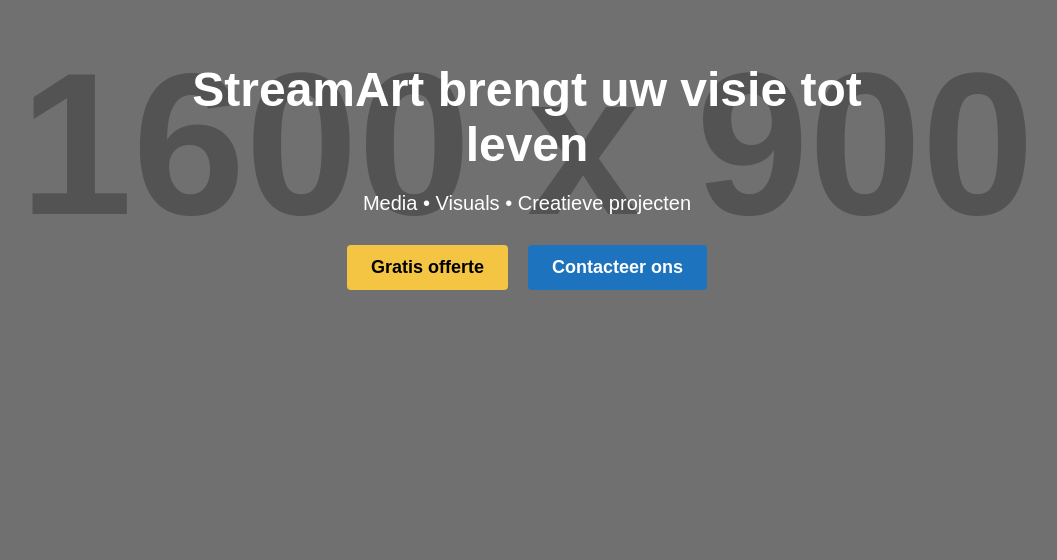
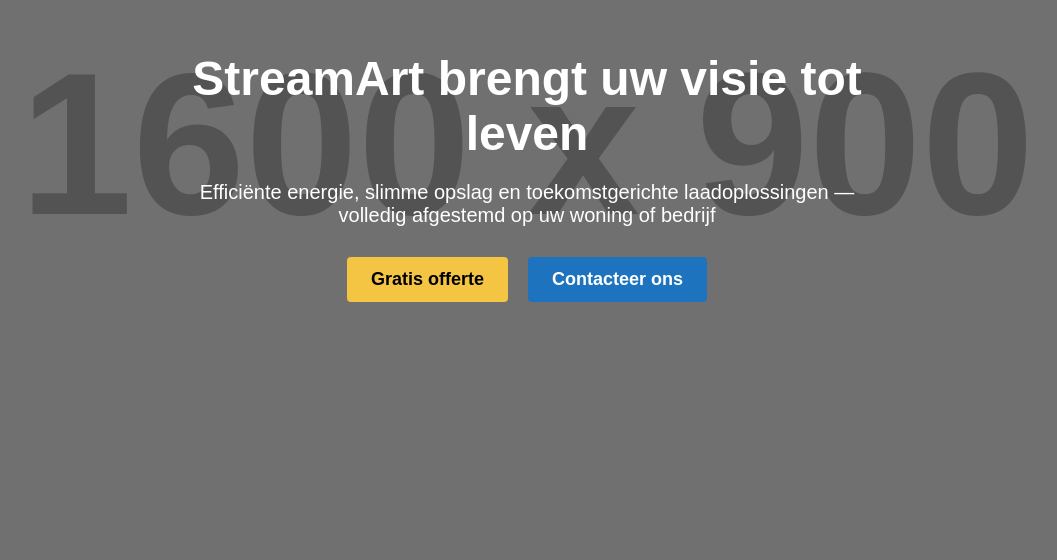
Before and after one commit to marc0909/streamart, a plain HTML site: page index.html in a window 1280 px wide. Shown: the part 240-800 px from the top of the page, without its empty margins (113-1170 px from the left). Drawn offline with Linux system fonts and the light colour scheme; placeholder pictures from the web are drawn by us.

Commit message:
Update index.html

```diff
--- a/index.html
+++ b/index.html
@@ -11,7 +11,7 @@
     <div class="overlay"></div>
     <div class="hero-content">
       <h1>StreamArt brengt uw visie tot leven</h1>
-      <p>Media • Visuals • Creatieve projecten</p>
+      <p>Efficiënte energie, slimme opslag en toekomstgerichte laadoplossingen — volledig afgestemd op uw woning of bedrijf</p>
 
       <div class="buttons">
         <a href="#contact" class="btn yellow">Gratis offerte</a>
```
